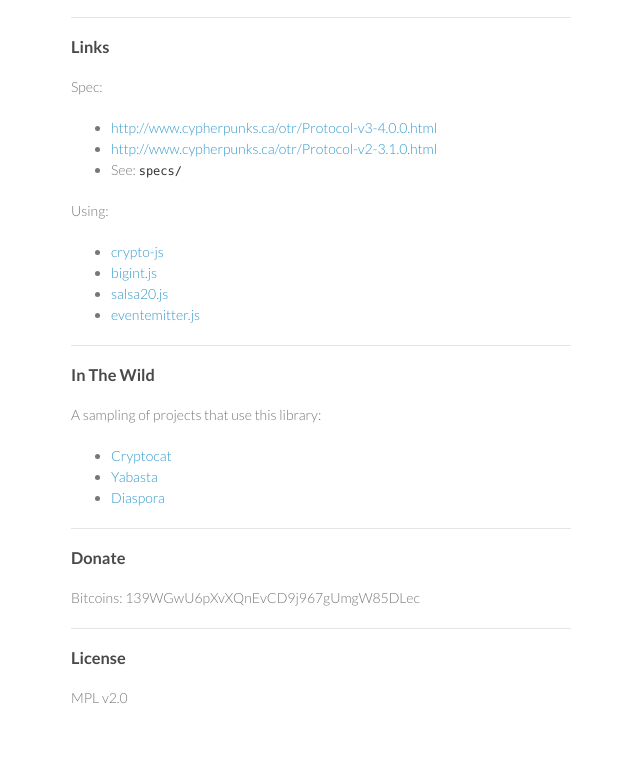
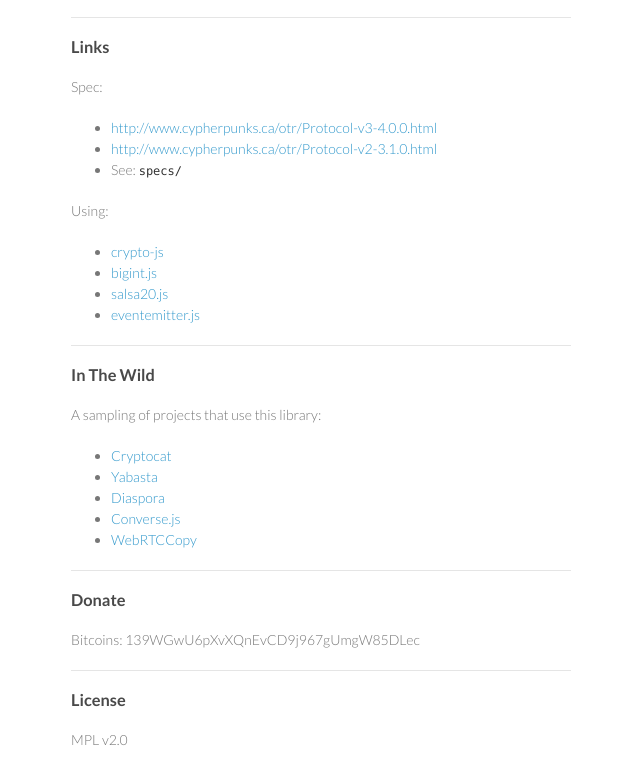
Before and after one commit to arlolra/otr, a plain HTML site: page index.html in a window 1280 px wide. Shown: the part 6392-7176 px from the top of the page, without its empty margins (499-1139 px from the left). Drawn offline with Linux system fonts and the light colour scheme.

Commit message:
Create gh-pages branch via GitHub

```diff
--- a/index.html
+++ b/index.html
@@ -370,6 +370,8 @@
 <li><a href="https://github.com/cryptocat/cryptocat">Cryptocat</a></li>
 <li><a href="https://github.com/jonkri/yabasta">Yabasta</a></li>
 <li><a href="https://github.com/sualko/diaspora">Diaspora</a></li>
+<li><a href="https://github.com/jcbrand/converse.js">Converse.js</a></li>
+<li><a href="https://github.com/erbbysam/webRTCCopy">WebRTCCopy</a></li>
 </ul><hr><h3>
 <a name="donate" class="anchor" href="#donate"><span class="octicon octicon-link"></span></a>Donate</h3>
 
```
Also changed, not shown: params.json (+1 -1 lines).
